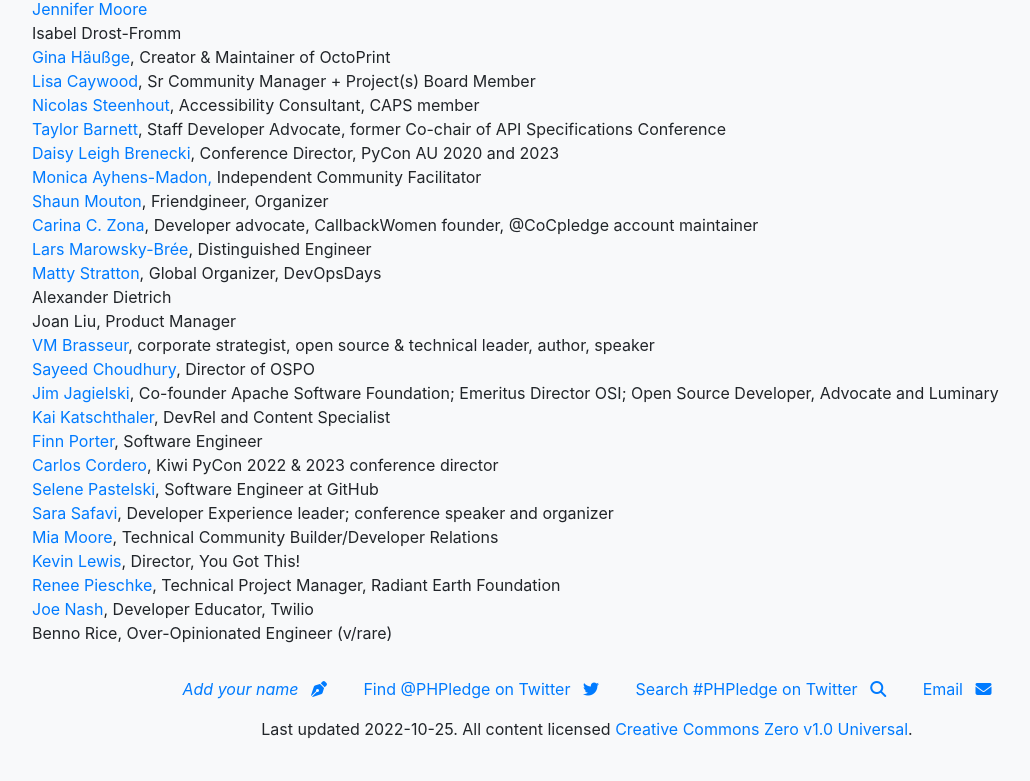
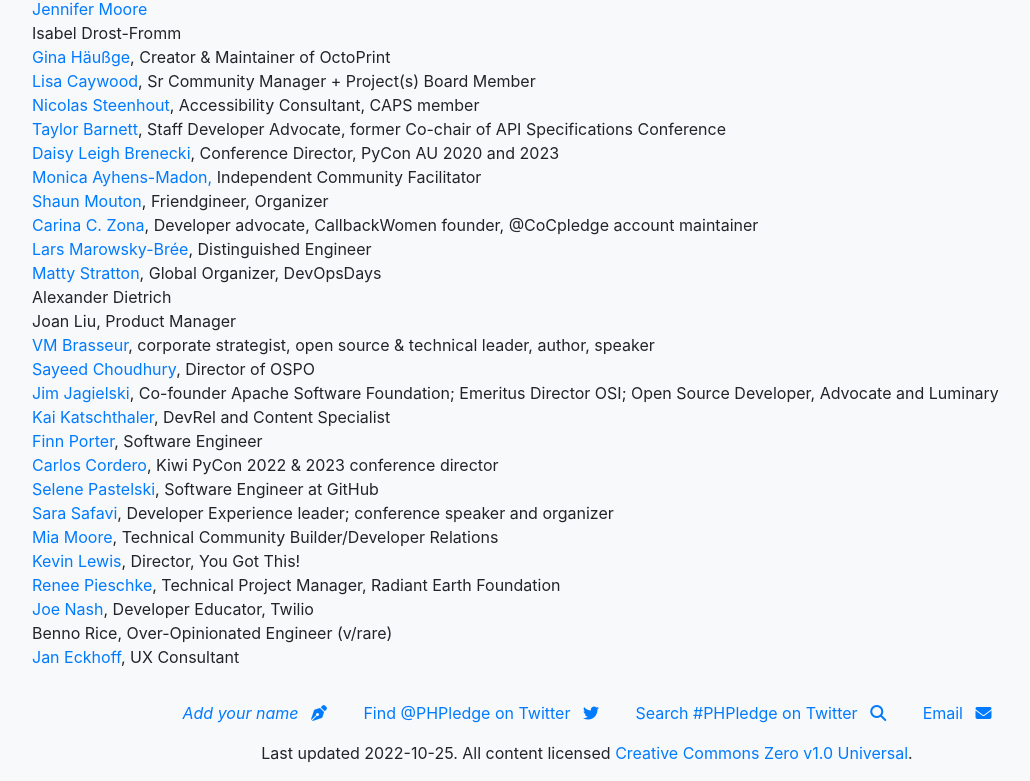
Before and after one commit to phpledge/publichealthpledge.com, a plain HTML site: page index.html in a window 1280 px wide. Shown: the part 2013-2794 px from the top of the page, without its empty margins (53-1083 px from the left). Before the commit the page ends 2770 px from the top, so only its background shows below. Drawn offline with Linux system fonts and the light colour scheme.

Commit message:
choo choo

```diff
--- a/index.html
+++ b/index.html
@@ -137,6 +137,7 @@
             <li><a href="https://twitter.com/pieschker">Renee Pieschke</a>, Technical Project Manager, Radiant Earth Foundation</li>
             <li><a href="https://twitter.com/jna_sh">Joe Nash</a>, Developer Educator, Twilio</li>
             <li>Benno Rice, Over-Opinionated Engineer (v/rare)</li>
+            <li><a href="https://twitter.com/develuxiness">Jan Eckhoff</a>, UX Consultant</li>
         </ul>
 
     </main>
```
